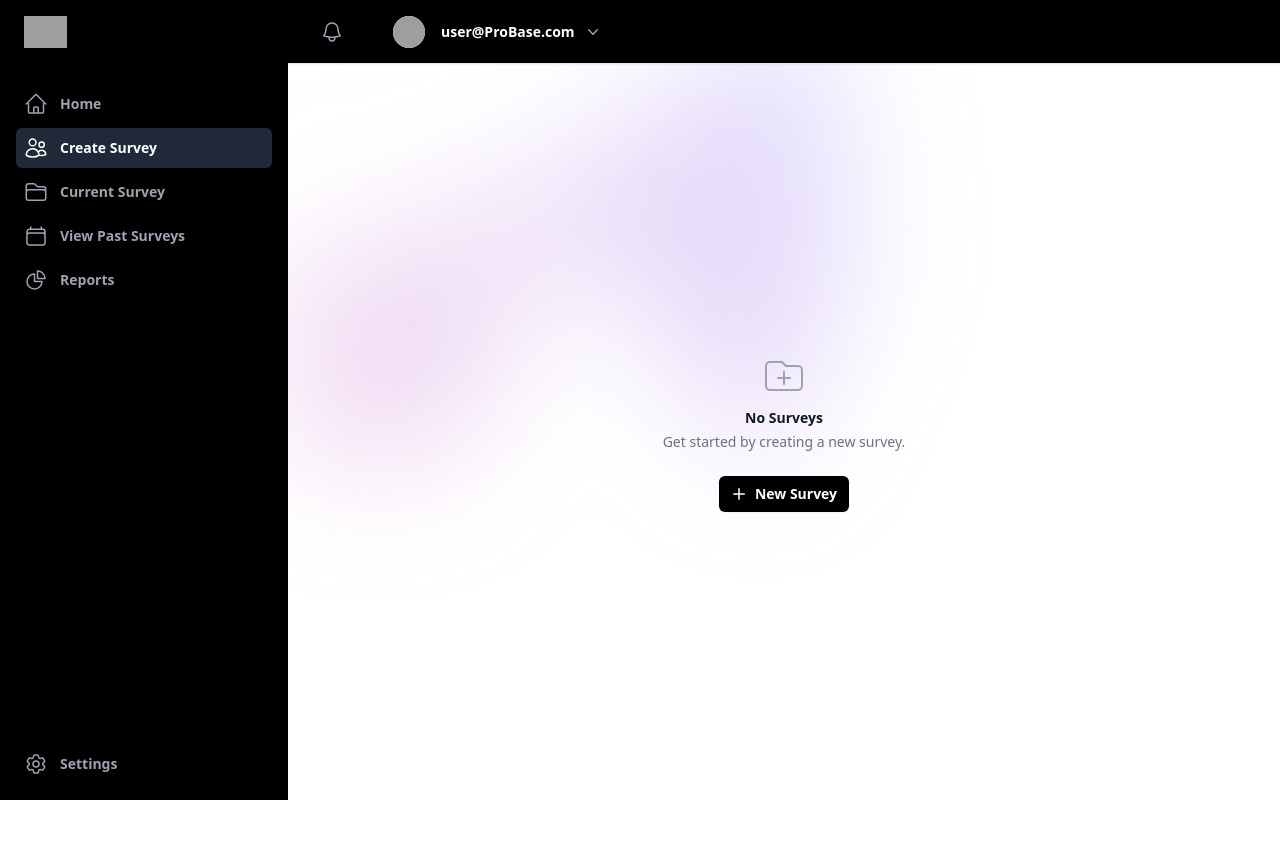
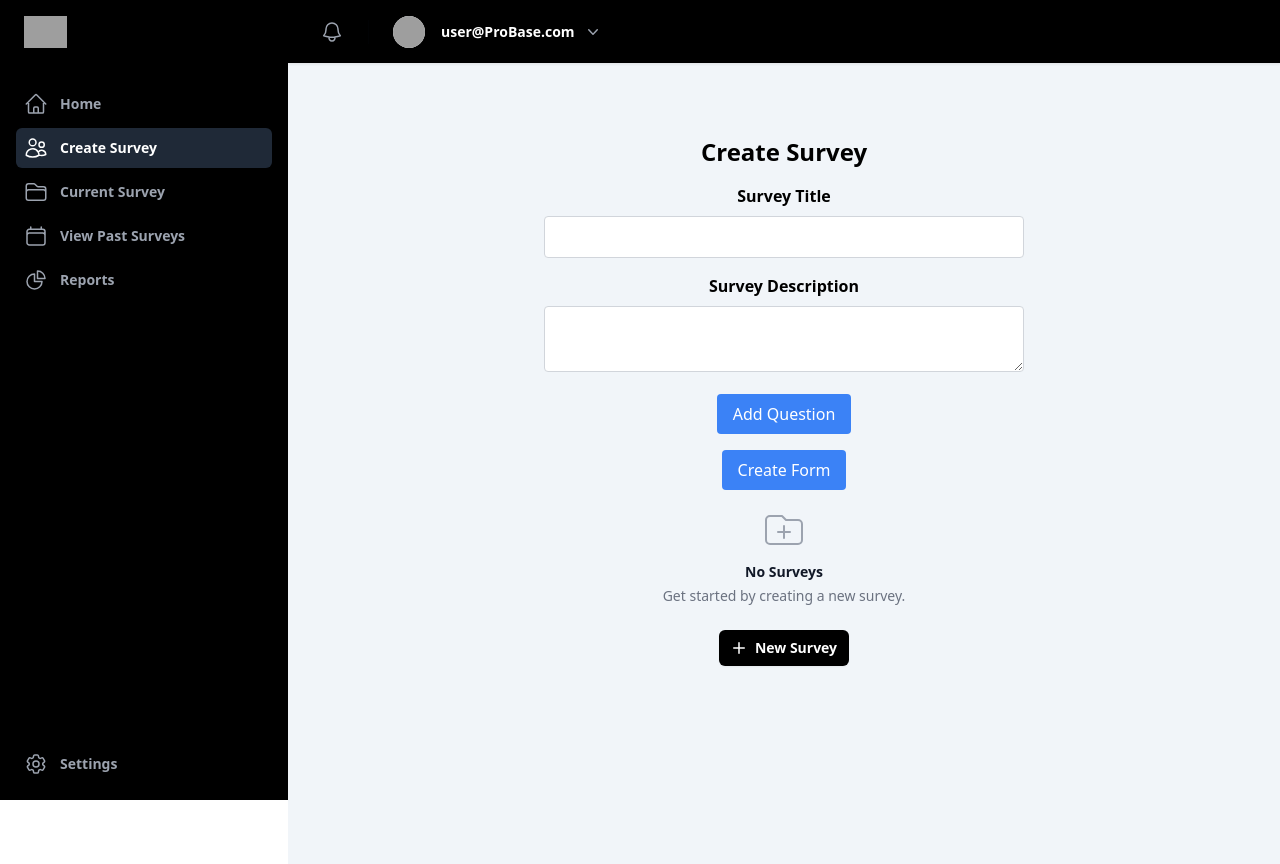
Before and after one commit to faithchulu/survey-app, a React (Create React App) app: page /createsurvey in a window 1280 px wide. Before the commit the page ends 800 px from the top, so only its background shows below. Built offline with nearby package versions, Linux system fonts and the light colour scheme; grey boxes are pictures that could not be loaded.

Commit message:
Implemented form creation Logic

```diff
--- /dev/null
+++ b/src/assets/components/formcreator.js
@@ -0,0 +1,128 @@
+import React, { useState } from "react";
+
+const FormCreator = () => {
+  const [surveyTitle, setSurveyTitle] = useState("");
+  const [surveyDescription, setSurveyDescription] = useState("");
+  const [questions, setQuestions] = useState([]);
+
+  const handleAddQuestion = () => {
+    setQuestions([...questions, { type: "paragraph", options: [""] }]);
+  };
+
+  const handleQuestionTypeChange = (index, type) => {
+    const updatedQuestions = [...questions];
+    if (type === "paragraph") {
+      updatedQuestions[index] = { type: "paragraph", options: [""] };
+    } else if (type === "multiple-choice") {
+      updatedQuestions[index] = {
+        type: "multiple-choice",
+        options: ["", "", "", "", ""],
+      };
+    }
+    setQuestions(updatedQuestions);
+  };
+
+  const handleQuestionChange = (index, question) => {
+    const updatedQuestions = [...questions];
+    updatedQuestions[index].question = question;
+    setQuestions(updatedQuestions);
+  };
+
+  const handleOptionChange = (questionIndex, optionIndex, value) => {
+    const updatedQuestions = [...questions];
+    updatedQuestions[questionIndex].options[optionIndex] = value;
+    setQuestions(updatedQuestions);
+  };
+
+  return (
+    <div className="max-w-lg mx-auto p-4">
+      <h1 className="text-2xl font-bold mb-4">Create Survey</h1>
+
+      <div className="mb-4">
+        <label className="block mb-2 font-bold" htmlFor="survey-title">
+          Survey Title
+        </label>
+        <input
+          className="w-full px-4 py-2 border border-gray-300 rounded"
+          type="text"
+          id="survey-title"
+          value={surveyTitle}
+          onChange={(e) => setSurveyTitle(e.target.value)}
+        />
+      </div>
+
+      <div className="mb-4">
+        <label className="block mb-2 font-bold" htmlFor="survey-description">
+          Survey Description
+        </label>
+        <textarea
+          className="w-full px-4 py-2 border border-gray-300 rounded"
+          id="survey-description"
+          value={surveyDescription}
+          onChange={(e) => setSurveyDescription(e.target.value)}
+        ></textarea>
+      </div>
+
+      {questions.map((question, index) => (
+        <div key={index} className="mb-4">
+          <label className="block mb-2 font-bold">Question {index + 1}</label>
+          <div className="flex mb-2">
+            <select
+              className="w-1/2 px-4 py-2 border border-gray-300 rounded mr-2"
+              value={question.type}
+              onChange={(e) => handleQuestionTypeChange(index, e.target.value)}
+            >
+              <option value="paragraph">Paragraph</option>
+              <option value="multiple-choice">Multiple Choice</option>
+            </select>
+            <button
+              className="text-red-500 underline"
+              onClick={() =>
+                setQuestions(questions.filter((_, i) => i !== index))
+              }
+            >
+              Remove Question
+            </button>
+          </div>
+          <textarea
+            className="w-full px-4 py-2 border border-gray-300 rounded mb-2"
+            value={question.question}
+            onChange={(e) => handleQuestionChange(index, e.target.value)}
+          ></textarea>
+          {question.type === "multiple-choice" && (
+            <div>
+              {question.options.map((option, optionIndex) => (
+                <input
+                  key={optionIndex}
+                  className="w-full mb-2 px-4 py-2 border border-gray-300 rounded"
+                  type="text"
+                  value={option}
+                  onChange={(e) =>
+                    handleOptionChange(index, optionIndex, e.target.value)
+                  }
+                />
+              ))}
+            </div>
+          )}
+        </div>
+      ))}
+
+      <div>
+        <button
+          className="px-4 py-2 bg-blue-500 text-white rounded"
+          onClick={handleAddQuestion}
+        >
+          Add Question
+        </button>
+      </div>
+
+      <div>
+        <button className="px-4 py-2 bg-blue-500 text-white rounded mt-4">
+          Create Form
+        </button>
+      </div>
+    </div>
+  );
+};
+
+export default FormCreator;
--- a/src/pages/admin/create_survey.js
+++ b/src/pages/admin/create_survey.js
@@ -12,6 +12,7 @@ import {
   XMarkIcon,
 } from "@heroicons/react/24/outline";
 import { ChevronDownIcon, PlusIcon } from "@heroicons/react/20/solid";
+import FormCreator from "../../assets/components/formcreator";
 
 const navigation = [
   { name: "Home", href: "/dashboard", icon: HomeIcon, current: false },
@@ -311,24 +312,16 @@ export default function Dashboard() {
             </div>
           </div>
 
-          <main className="py-10">
+          <main className=" bg-slate-100 min-h-screen">
             <div className="relative isolate px-6 pt-14 lg:px-8">
-              <div
-                className="absolute inset-x-0 -top-40 -z-10 transform-gpu overflow-hidden blur-3xl sm:-top-80"
-                aria-hidden="true"
-              >
-                <div
-                  className="relative left-[calc(50%-11rem)] aspect-[1155/678] w-[36.125rem] -translate-x-1/2 rotate-[30deg] bg-gradient-to-tr from-[#ff80b5] to-[#9089fc] opacity-30 sm:left-[calc(50%-30rem)] sm:w-[72.1875rem]"
-                  style={{
-                    clipPath:
-                      "polygon(74.1% 44.1%, 100% 61.6%, 97.5% 26.9%, 85.5% 0.1%, 80.7% 2%, 72.5% 32.5%, 60.2% 62.4%, 52.4% 68.1%, 47.5% 58.3%, 45.2% 34.5%, 27.5% 76.7%, 0.1% 64.9%, 17.9% 100%, 27.6% 76.8%, 76.1% 97.7%, 74.1% 44.1%)",
-                  }}
-                />
-              </div>
-              <div className="mx-auto max-w-2xl py-32 sm:py-48 lg:py-48">
+
+              <div className="mx-auto max-w-2xl ">
                 <div className="text-center">
+                  <div>
+                    <FormCreator />
+                  </div>
+
                   {/* Create survey section */}
-                  <div className="text-center">
                     <svg
                       className="mx-auto h-12 w-12 text-gray-400"
                       fill="none"
@@ -364,7 +357,7 @@ export default function Dashboard() {
                         New Survey
                       </button>
                     </div>
-                  </div>
+
                 </div>
               </div>
              </div>
--- a/src/pages/admin/dashboard.js
+++ b/src/pages/admin/dashboard.js
@@ -329,13 +329,10 @@ export default function Dashboard() {
 
           <main className="py-10 bg-slate-100 min-h-screen">
             <div className="relative isolate  pt-4 ">
-              <div className="mx-auto max-w-2xl ">
-                <div>
-                  <h3 className=" font-bold tracking-tight text-gray-900 sm:text-3xl">
+
+                  <h3 className=" font-bold m-6 tracking-tight text-gray-900 sm:text-3xl">
                     Sumary for the last 30 days
                   </h3>
-                </div>
-              </div>
 
               {/* Statistics card group */}
               <div>
```
